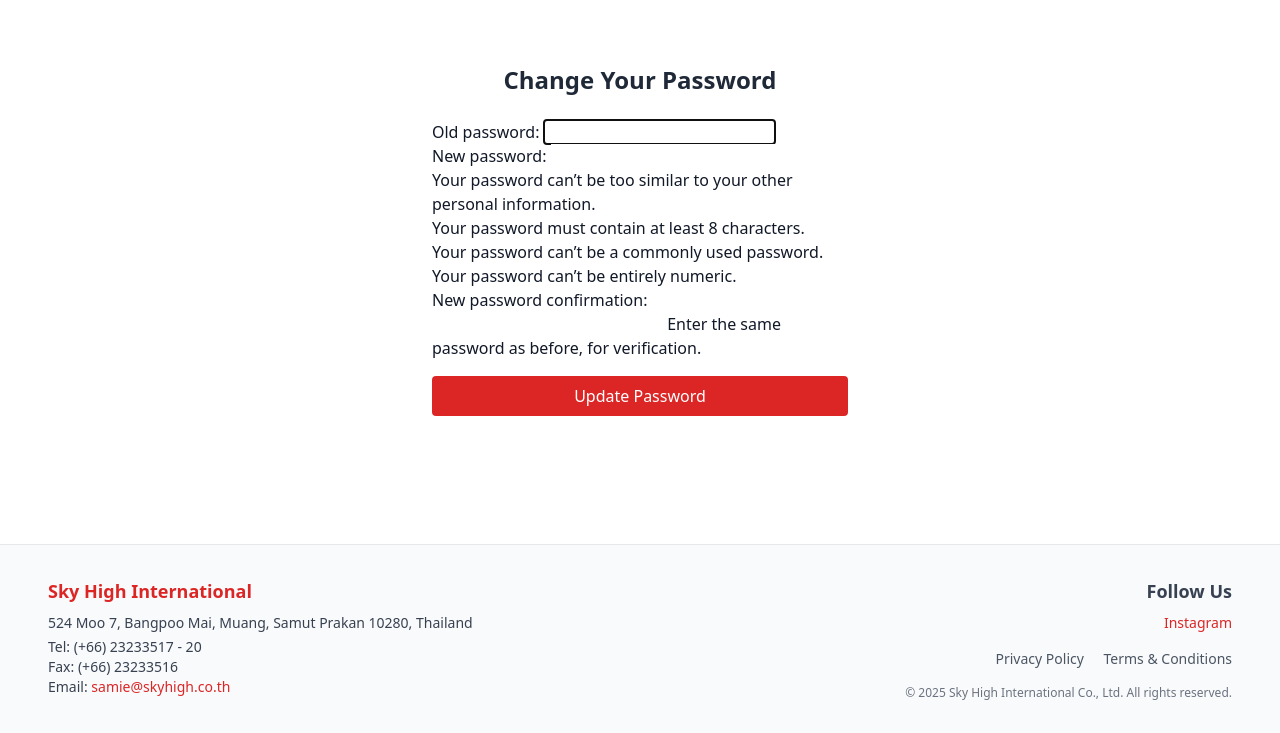
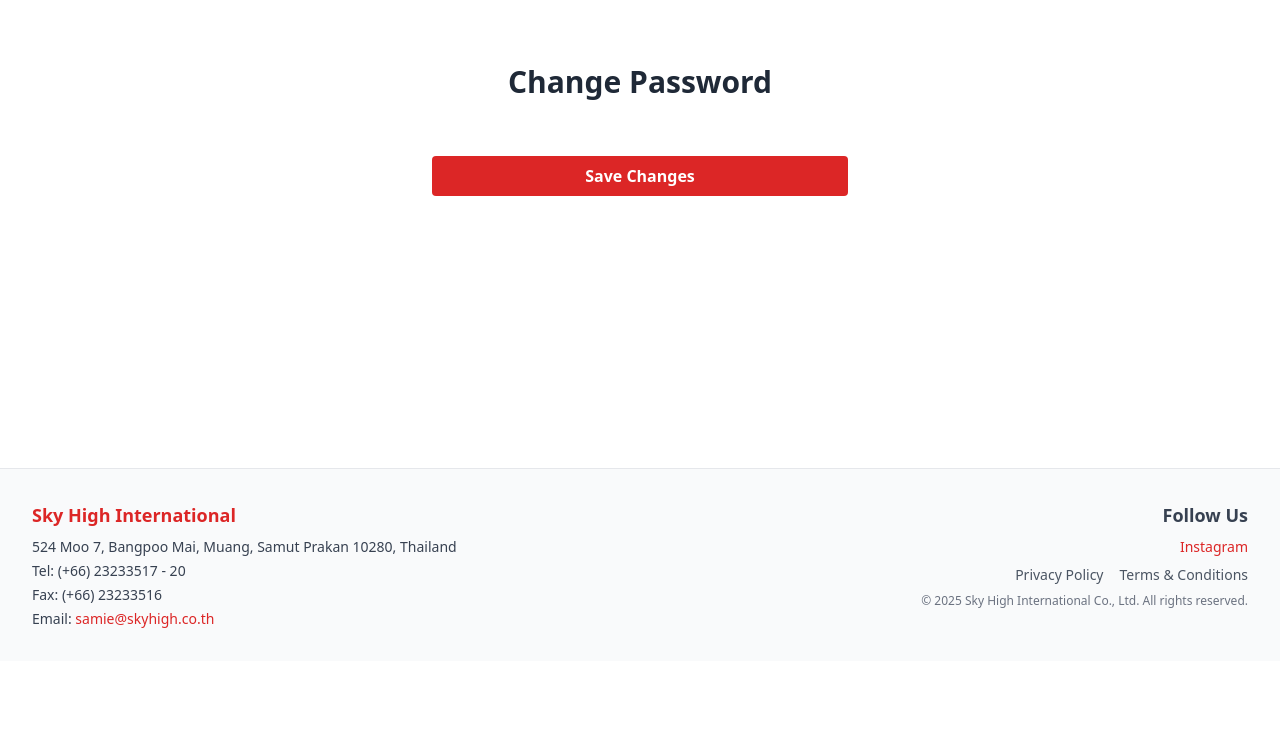
Before and after one commit to samiesaheb/E-commerce-Django, a Django app: page /auth/password_change/ in a window 1280 px wide. Shown: the part 139-872 px from the top of the page. After the commit the page ends 767 px from the top, so only its background shows below. Run offline with Django 5.2, Linux system fonts and the light colour scheme; a user stored in the database is signed in; parts of the project's set-up code (start-up, migrations or seed data) failed here and were passed over.

Commit message:
Add files via upload

```diff
--- a/skyhigh/core/models/order.py
+++ b/skyhigh/core/models/order.py
@@ -29,3 +29,7 @@ class OrderItem(models.Model):
 
     def __str__(self):
         return f"{self.quantity} x {self.product.name}"
+
+    @property
+    def subtotal(self):
+        return self.price * self.quantity
--- a/skyhigh/core/templates/auth/password_change_form.html
+++ b/skyhigh/core/templates/auth/password_change_form.html
@@ -3,28 +3,33 @@
 
 {% block content %}
 <div class="max-w-md mx-auto py-16 px-4">
-  <h2 class="text-2xl font-bold text-gray-800 mb-6 text-center">Change Your Password</h2>
+  <h2 class="text-3xl font-bold text-gray-800 mb-8 text-center">Change Password</h2>
 
-  <form method="POST">
+  <form method="POST" class="space-y-6">
     {% csrf_token %}
 
-    {% if form.errors %}
-      <div class="mb-4 text-sm text-red-600">
-        {% for field in form %}
-          {% for error in field.errors %}
-            <p>{{ error }}</p>
-          {% endfor %}
-        {% endfor %}
+    {% for field in form %}
+      <div>
+        <label for="{{ field.id_for_label }}" class="block text-sm font-medium text-gray-700 mb-1">
+          {{ field.label }}
+        </label>
+        {{ field }}
+        {% if field.errors %}
+          <p class="text-sm text-red-600 mt-1">{{ field.errors.0 }}</p>
+        {% endif %}
+      </div>
+    {% endfor %}
+
+    {% if form.non_field_errors %}
+      <div class="text-sm text-red-600">
         {% for error in form.non_field_errors %}
           <p>{{ error }}</p>
         {% endfor %}
       </div>
     {% endif %}
 
-    {{ form.as_p }}
-
-    <button type="submit" class="mt-4 w-full bg-red-600 text-white py-2 px-4 rounded hover:bg-red-700 transition">
-      Update Password
+    <button type="submit" class="w-full bg-red-600 hover:bg-red-700 text-white py-2 px-4 rounded font-semibold transition">
+      Save Changes
     </button>
   </form>
 </div>
--- a/skyhigh/core/templates/auth/signup.html
+++ b/skyhigh/core/templates/auth/signup.html
@@ -10,11 +10,10 @@
     {% csrf_token %}
 
     <div class="space-y-4">
-      <!-- Render each field with label, errors, and input -->
       {% for field in form %}
         <div>
           <label for="{{ field.id_for_label }}" class="block text-sm font-medium text-gray-700">{{ field.label }}</label>
-          {{ field }}
+          {{ field|add_class:"w-full border border-gray-300 rounded px-3 py-2 focus:outline-none focus:ring-2 focus:ring-red-500" }}
           {% if field.errors %}
             <p class="text-sm text-red-600">{{ field.errors.0 }}</p>
           {% endif %}
--- a/skyhigh/core/templates/core/footer.html
+++ b/skyhigh/core/templates/core/footer.html
@@ -1,23 +1,28 @@
 <footer class="bg-gray-50 text-gray-700 border-t border-gray-200 py-8 mt-16">
-  <div class="max-w-screen-xl mx-auto px-6 md:px-12 grid grid-cols-1 md:grid-cols-2 gap-8 text-sm">
+  <div class="max-w-screen-xl mx-auto px-4 sm:px-6 lg:px-8 grid grid-cols-1 md:grid-cols-2 gap-8 text-sm">
 
     <!-- Company Info -->
-    <div class="text-center md:text-left">
+    <div class="text-center md:text-left space-y-1">
       <h3 class="text-lg font-semibold text-red-600 mb-2">Sky High International</h3>
       <p>524 Moo 7, Bangpoo Mai, Muang, Samut Prakan 10280, Thailand</p>
-      <p class="mt-1">Tel: (+66) 23233517 - 20</p>
+      <p>Tel: (+66) 23233517 - 20</p>
       <p>Fax: (+66) 23233516</p>
-      <p>Email: <a href="mailto:samie@skyhigh.co.th" class="text-red-600 hover:underline">samie@skyhigh.co.th</a></p>
+      <p>Email:
+        <a href="mailto:samie@skyhigh.co.th" class="text-red-600 hover:underline">
+          samie@skyhigh.co.th
+        </a>
+      </p>
     </div>
 
     <!-- Social Media & Policies -->
-    <div class="text-center md:text-right">
+    <div class="text-center md:text-right space-y-2">
       <h4 class="text-lg font-semibold mb-2">Follow Us</h4>
-      <a href="https://www.instagram.com/skyhigh.inter" target="_blank" rel="noopener noreferrer" class="text-red-600 hover:underline">
+      <a href="https://www.instagram.com/skyhigh.inter" target="_blank" rel="noopener noreferrer"
+         class="text-red-600 hover:underline block">
         Instagram
       </a>
 
-      <div class="mt-4 space-x-4">
+      <div class="flex flex-col md:flex-row md:justify-end md:space-x-4 space-y-2 md:space-y-0 mt-4">
         <a href="{% url 'core:privacy_policy' %}" class="text-gray-600 hover:underline">Privacy Policy</a>
         <a href="{% url 'core:terms_and_conditions' %}" class="text-gray-600 hover:underline">Terms & Conditions</a>
       </div>
--- a/skyhigh/core/templates/core/order_detail.html
+++ b/skyhigh/core/templates/core/order_detail.html
@@ -26,7 +26,7 @@
         <td class="px-4 py-2 border">{{ item.product.name }}</td>
         <td class="px-4 py-2 border">{{ item.quantity }}</td>
         <td class="px-4 py-2 border">฿{{ item.price|floatformat:2 }}</td>
-        <td class="px-4 py-2 border">฿{{ item.price|floatformat:2|floatformat:"2" }} × {{ item.quantity }} = ฿{{ item.price|floatformat:2|floatformat:"2"|add:item.quantity|floatformat:"2" }}</td>
+        <td class="px-4 py-2 border">฿{{ item.subtotal|floatformat:2 }}</td>
       </tr>
       {% endfor %}
     </tbody>
```
Also changed, not shown: skyhigh/core/templates/auth/login.html (+15 -5 lines), skyhigh/core/templates/auth/password_reset_email.html (added, +11 -0 lines), skyhigh/core/templates/core/login.html (+19 -9 lines), skyhigh/core/urls/auth.py (+61 -14 lines).
